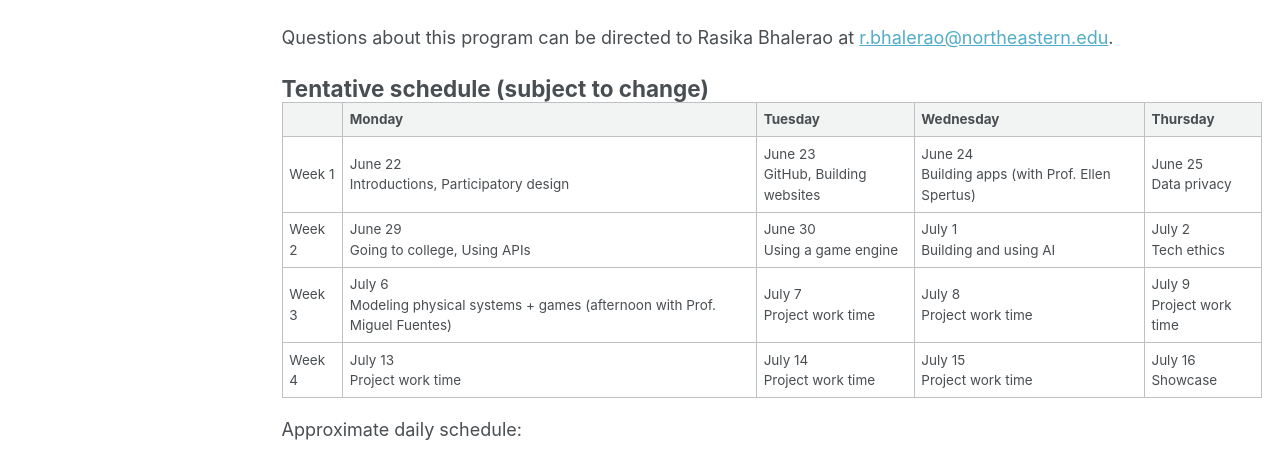
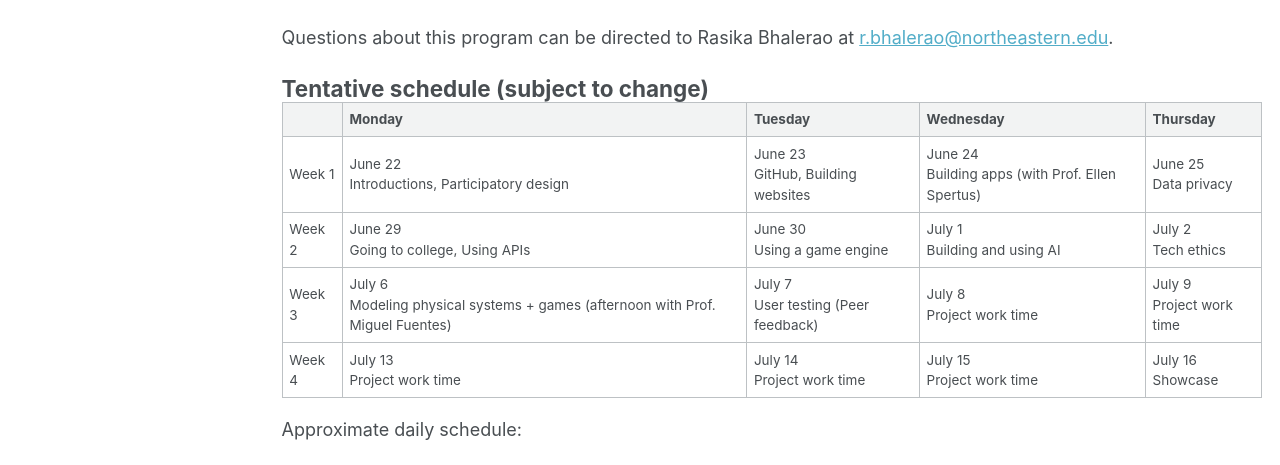
Before and after one commit to rasikabh/rasikabh.github.io, a Jekyll site: the page built from _pages/summercodingcommunity.md, in a window 1280 px wide. Shown: the part 1406-1871 px from the top of the page. Built offline with Jekyll 4.4.1, drawn with Linux system fonts in a browser that asks for light colours.

Commit message:
Add peer feedback day

```diff
--- a/_pages/summercodingcommunity.md
+++ b/_pages/summercodingcommunity.md
@@ -60,7 +60,7 @@
 | - | - | - | - | - |
 | Week 1 | June 22<br />Introductions, Participatory design | June 23<br />GitHub, Building websites | June 24<br />Building apps (with Prof. Ellen Spertus) | June 25<br />Data privacy |
 | Week 2 | June 29<br />Going to college, Using APIs | June 30<br />Using a game engine | July 1<br />Building and using AI | July 2<br />Tech ethics |
-| Week 3 | July 6<br />Modeling physical systems + games (afternoon with Prof. Miguel Fuentes) | July 7<br />Project work time | July 8<br />Project work time | July 9<br />Project work time |
+| Week 3 | July 6<br />Modeling physical systems + games (afternoon with Prof. Miguel Fuentes) | July 7<br />User testing (Peer feedback) | July 8<br />Project work time | July 9<br />Project work time |
 | Week 4 | July 13<br />Project work time | July 14<br />Project work time | July 15<br />Project work time | July 16<br />Showcase|
 
 Approximate daily schedule:
```
